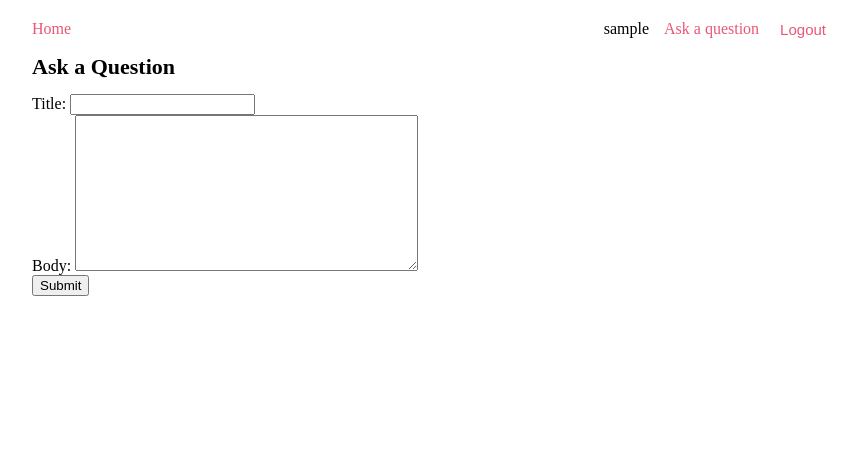
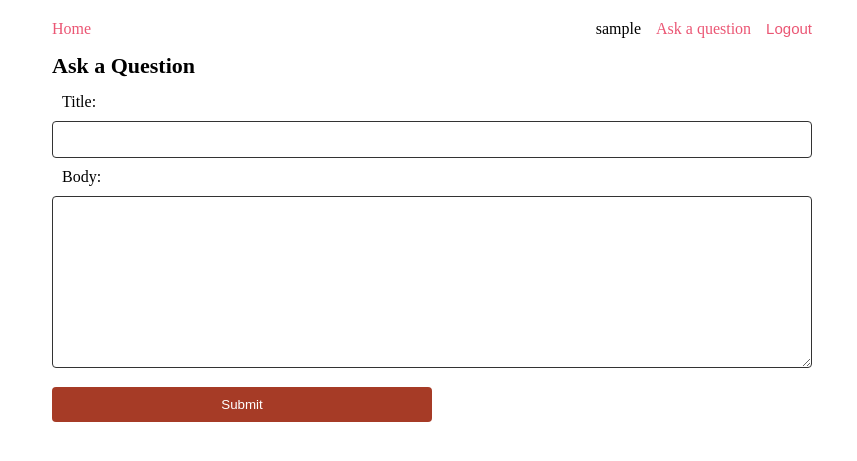
Before and after one commit to Ceda-EI/TransportSimple, a Django app: page /ask-question/ in a window 1280 px wide. Shown: the top 461 px of the page, without its empty margins (208-1065 px from the left). Run offline with Django 5.2, Linux system fonts and the light colour scheme; the visitor is signed in with stand-in values (Sample User, id 1).

Commit message:
Add general form CSS

```diff
--- a/accounts/templates/registration/create-user.html
+++ b/accounts/templates/registration/create-user.html
@@ -10,7 +10,7 @@
             <form action="{% url 'create-user' %}" method="POST">
                 {% csrf_token %}
                 {{ form }}
-                <input type="submit" value="Submit" />
+                <button type="submit">Submit</button>
             </form>
         </div>
     </div>
--- a/accounts/templates/registration/login.html
+++ b/accounts/templates/registration/login.html
@@ -11,7 +11,7 @@
                 <h2>Welcome!</h2>
                 <p>Please login to continue</p>
                 {{ form }}
-                <input type="submit" value="Submit" />
+                <button type="submit">Submit</button>
             </form>
         </div>
     </div>
--- a/common/static/common/css/style.css
+++ b/common/static/common/css/style.css
@@ -1,3 +1,38 @@
+* {
+	box-sizing: border-box;
+}
+
+form > div {
+	width: 100%;
+}
+
+form input, form textarea, form label {
+	width: 100%;
+	margin: 10px 0;
+	padding: 10px;
+}
+
+
+form input, form textarea {
+	border-radius: 4px;
+	border: solid 1px #333;
+}
+
+form textarea {
+	resize: vertical;
+}
+
+form button[type="submit"] {
+	width: 50%;
+	min-width: 150px;
+	padding: 10px;
+	margin: 5px auto;
+	background-color: #a63b26;
+	border-radius: 4px;
+	border: none;
+	color: #FFF;
+}
+
 .header {
 	display: flex;
 	justify-content: space-between;
@@ -13,11 +48,15 @@
 	margin-left: 15px;
 }
 
-.right-header button {
+.right-header form button[type="submit"] {
 	background: none;
 	border: none;
 	color: #eb5674;
 	font-size: 15px;
+	margin: 0;
+	padding: 0;
+	width: auto;
+	min-width: auto;
 }
 
 a {
--- a/question/templates/question/question_form.html
+++ b/question/templates/question/question_form.html
@@ -10,7 +10,7 @@
             <form action="{% url 'ask-question' %}" method="POST">
                 {% csrf_token %}
                 {{ form }}
-                <input type="submit" value="Submit" />
+                <button type="submit">Submit</button>
             </form>
         </div>
     </div>
```
